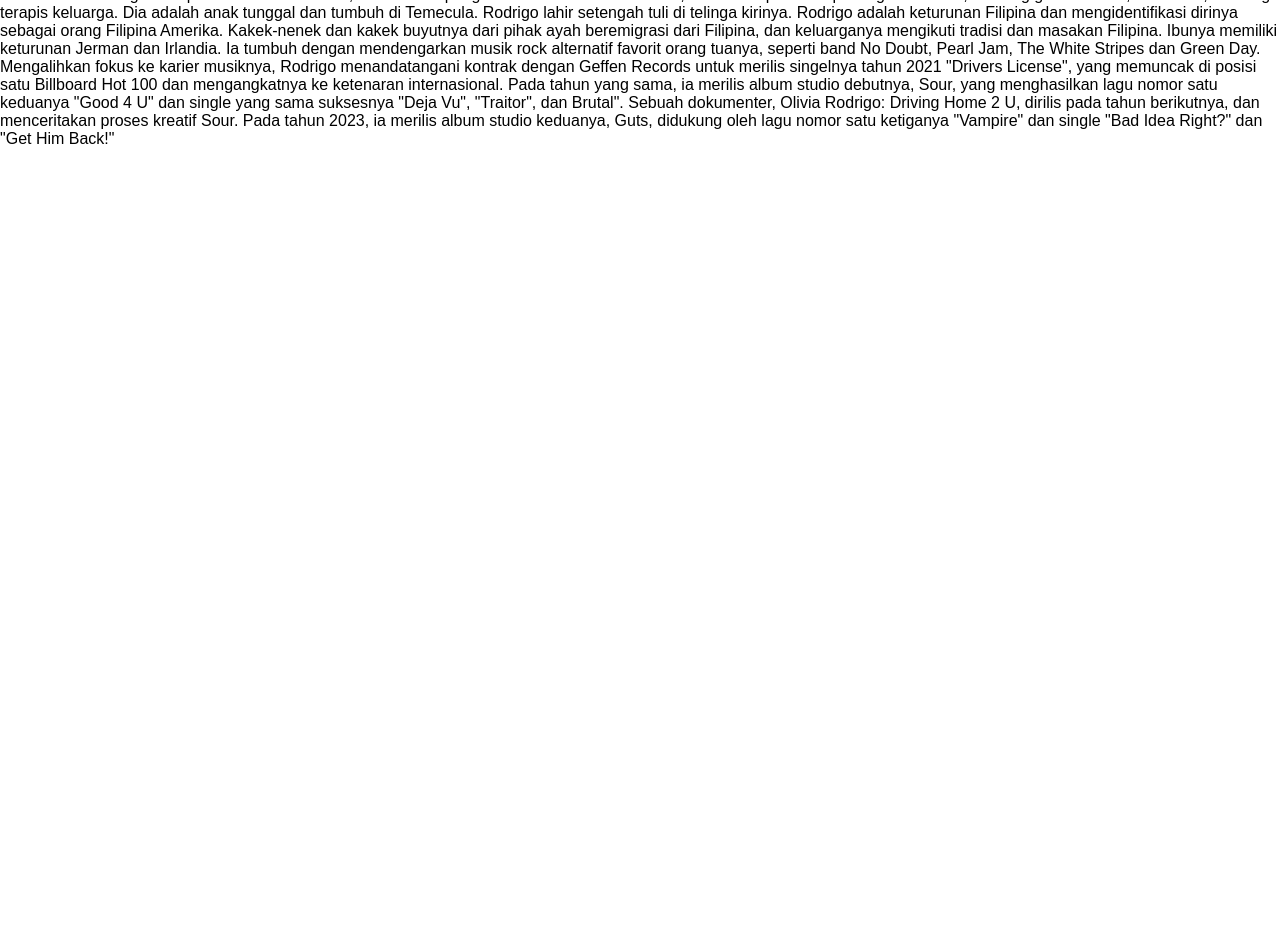
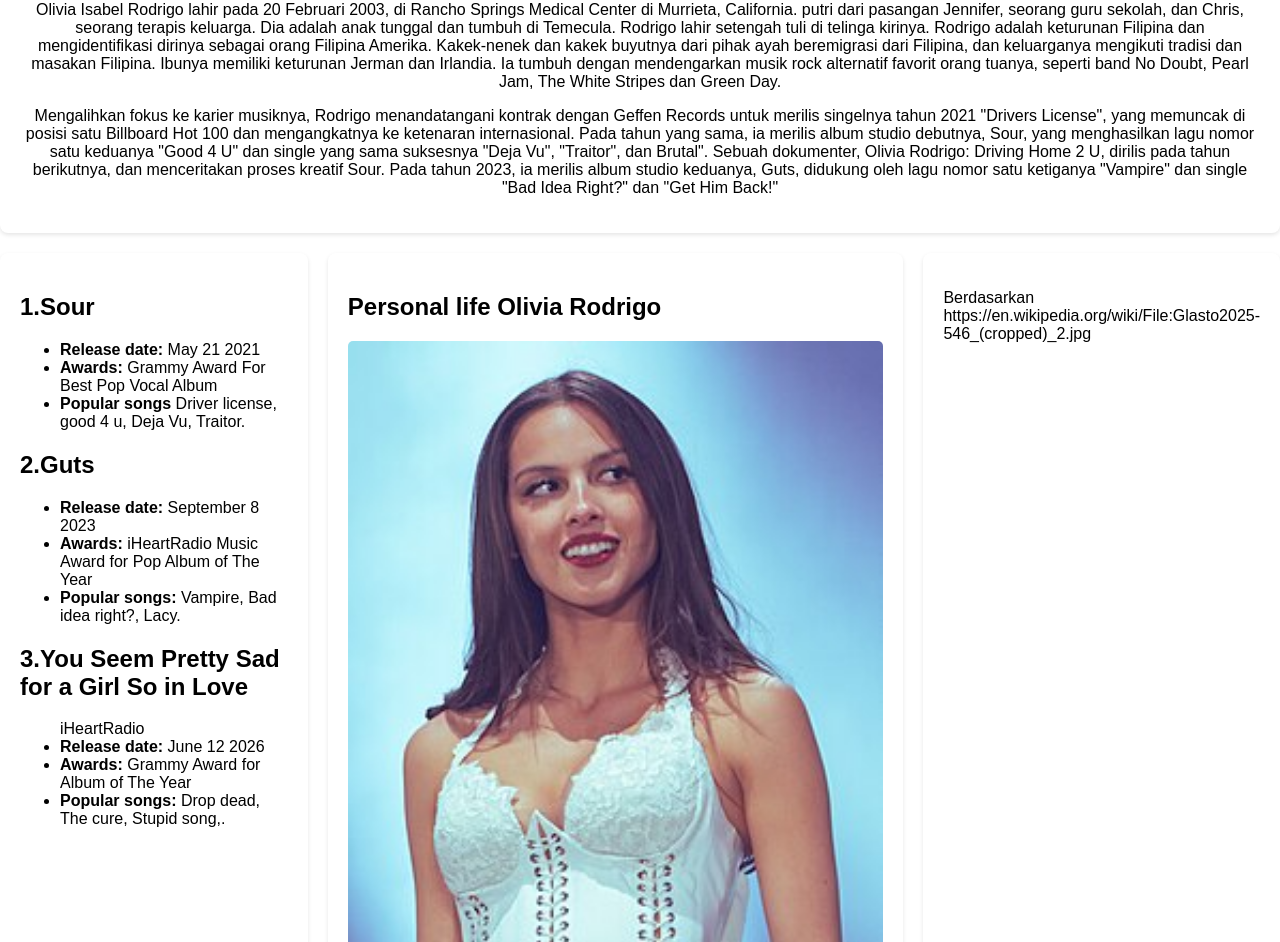
Before and after one commit to znttaangel/Kelas9A_No25, a plain HTML site: page index.html in a window 1280 px wide. Shown: the part 132-1074 px from the top of the page. Before the commit the page ends 800 px from the top, so only its background shows below. Drawn offline with Linux system fonts and the light colour scheme.

Commit message:
tambah file

```diff
--- a/index.html
+++ b/index.html
@@ -25,16 +25,65 @@
         <header class="header-halaman">
             <h1>Olivia Rodrigo</h1>
             <p>   Olivia Isabel Rodrigo lahir pada 20 Februari 2003, di Rancho Springs Medical Center di Murrieta, California. putri dari pasangan Jennifer, seorang guru sekolah, dan Chris, seorang terapis keluarga.
-                Dia adalah anak tunggal dan tumbuh di Temecula. Rodrigo lahir setengah tuli di telinga kirinya. Rodrigo adalah keturunan Filipina dan mengidentifikasi dirinya sebagai orang Filipina Amerika.
-                Kakek-nenek dan kakek buyutnya dari pihak ayah beremigrasi dari Filipina, dan keluarganya mengikuti tradisi dan masakan Filipina.
-                Ibunya memiliki keturunan Jerman dan Irlandia.
-                Ia tumbuh dengan mendengarkan musik rock alternatif favorit orang tuanya, seperti band No Doubt, Pearl Jam, The White Stripes dan Green Day.
-                Mengalihkan fokus ke karier musiknya, Rodrigo menandatangani kontrak dengan Geffen Records untuk merilis singelnya tahun 2021 "Drivers License", yang memuncak di posisi satu Billboard Hot 100 dan mengangkatnya ke ketenaran internasional.
-                Pada tahun yang sama, ia merilis album studio debutnya, Sour, yang menghasilkan lagu nomor satu keduanya "Good 4 U" dan single yang sama suksesnya "Deja Vu", "Traitor", dan Brutal". Sebuah dokumenter, Olivia Rodrigo: Driving Home 2 U, dirilis pada tahun berikutnya, dan menceritakan proses kreatif Sour.
-                Pada tahun 2023, ia merilis album studio keduanya, Guts, didukung oleh lagu nomor satu ketiganya "Vampire" dan single "Bad Idea Right?" dan "Get Him Back!"</p>
+            Dia adalah anak tunggal dan tumbuh di Temecula. Rodrigo lahir setengah tuli di telinga kirinya. Rodrigo adalah keturunan Filipina dan mengidentifikasi dirinya sebagai orang Filipina Amerika.
+            Kakek-nenek dan kakek buyutnya dari pihak ayah beremigrasi dari Filipina, dan keluarganya mengikuti tradisi dan masakan Filipina.
+            Ibunya memiliki keturunan Jerman dan Irlandia.
+            Ia tumbuh dengan mendengarkan musik rock alternatif favorit orang tuanya, seperti band No Doubt, Pearl Jam, The White Stripes dan Green Day.</p>
+            <p>Mengalihkan fokus ke karier musiknya, Rodrigo menandatangani kontrak dengan Geffen Records untuk merilis singelnya tahun 2021 "Drivers License", yang memuncak di posisi satu Billboard Hot 100 dan mengangkatnya ke ketenaran internasional.
+            Pada tahun yang sama, ia merilis album studio debutnya, Sour, yang menghasilkan lagu nomor satu keduanya "Good 4 U" dan single yang sama suksesnya "Deja Vu", "Traitor", dan Brutal". Sebuah dokumenter, Olivia Rodrigo: Driving Home 2 U, dirilis pada tahun berikutnya, dan menceritakan proses kreatif Sour.
+            Pada tahun 2023, ia merilis album studio keduanya, Guts, didukung oleh lagu nomor satu ketiganya "Vampire" dan single "Bad Idea Right?" dan "Get Him Back!"</p>
         </header>
 
     </div>
 
 </body>
 </html>
+
+<!-- === LAYOUT 3 KOLOM === -->
+        <div class="baris">
+
+            <!-- Kolom Kiri: Informasi Taktik dan Strategi -->
+            <div class="kolom kiri">
+                <h2>1.Sour</h2>
+                <ul>
+                    <li><strong>Release date:</strong> May 21 2021</li>
+                    <li><strong>Awards:</strong> Grammy Award For Best Pop Vocal Album</li>
+                    <li><strong>Popular songs</strong> Driver license, good 4 u, Deja Vu, Traitor.</li>
+                </ul>
+
+                <h2>2.Guts</h2>
+                <ul>
+                    <li><strong>Release date:</strong> September 8 2023</li>
+                    <li><strong>Awards:</strong> iHeartRadio Music Award for Pop Album of The Year</li>
+                    <li><strong>Popular songs:</strong> Vampire, Bad idea right?, Lacy.</li>
+                </ul>
+
+                <h2>3.You Seem Pretty Sad for a Girl So in Love</h2>
+                <ul>iHeartRadio
+                    <li><strong>Release date:</strong> June 12 2026</li>
+                    <li><strong>Awards:</strong> Grammy Award for Album of The Year</li>
+                    <li><strong>Popular songs:</strong> Drop dead, The cure, Stupid song,.</li>
+                </ul>
+
+            </div>
+
+            <!-- Kolom Tengah: Konten Utama & Gambar -->
+            <div class="kolom tengah">
+                <h2>Personal life Olivia Rodrigo</h2>
+                <img src="Olivia Rodrigo.jpg" alt="Foto Olivia Rodrigo">
+                <p>Rodrigo is partially deaf in her left ear. She once said on the Awards Chatter podcast: "I never knew until kindergarten or so when they're doing the tests on all the kids, and they were like, 'Oh, you're a little hard of hearing.</p>
+                <p>In 2021 Rodrigo, stated that she grew up on a vegetarian diet, being raised that way by her mother who is a vegeterian, while also noting that she herself no longer follows a vegetarian diet.</p>
+            </div>
+
+            <!-- Kolom Kanan: Persiapan Tempat Statistik -->
+            <div class="kolom kanan">
+                <p>Berdasarkan https://en.wikipedia.org/wiki/File:Glasto2025-546_(cropped)_2.jpg</p>
+            </div>
+
+        </div>
+    </div>
+
+    <!-- === BAGIAN FOOTER === -->
+    <footer class="footer">
+        <p>&copy; 2026 Tugas Profil Olivia Rodrigo - Dibuat untuk Ekstrakurikuler TIK. Gambar ilustrasi bersumber dari https://en.wikipedia.org/wiki/Olivia_Rodrigo.</p>
+    </footer>
--- a/style.css
+++ b/style.css
@@ -67,3 +67,56 @@ li.dropdown {
 .dropdown:hover .dropdown-content {
     display: block;
 }
+
+
+.header-halaman {
+    background-color: white;
+    text-align: center;
+    padding: 20px;
+    margin-bottom: 20px;
+    border-radius: 8px;
+    box-shadow: 0 2px 4px rgba(0,0,0,0.1);
+}
+
+.header-halaman h1 {
+    color: navy;
+    margin: 0 0 10px 0;
+}
+
+.baris {
+    display: flex;
+    gap: 20px;
+}
+
+.kolom {
+    background-color: white;
+    padding: 20px;
+    border-radius: 8px;
+    box-shadow: 0 2px 4px rgba(0,0,0,0.1);
+}
+
+.kiri {
+    flex: 25%;
+}
+
+.tengah {
+    flex: 50%;
+}
+
+.kanan {
+    flex: 25%;
+}
+
+.kolom img {
+    width: 100%;
+    border-radius: 5px;
+    margin-bottom: 15px;
+}
+
+.footer {
+    background-color: navy;
+    color: white;
+    text-align: center;
+    padding: 15px;
+    margin-top: 40px;
+}
```
